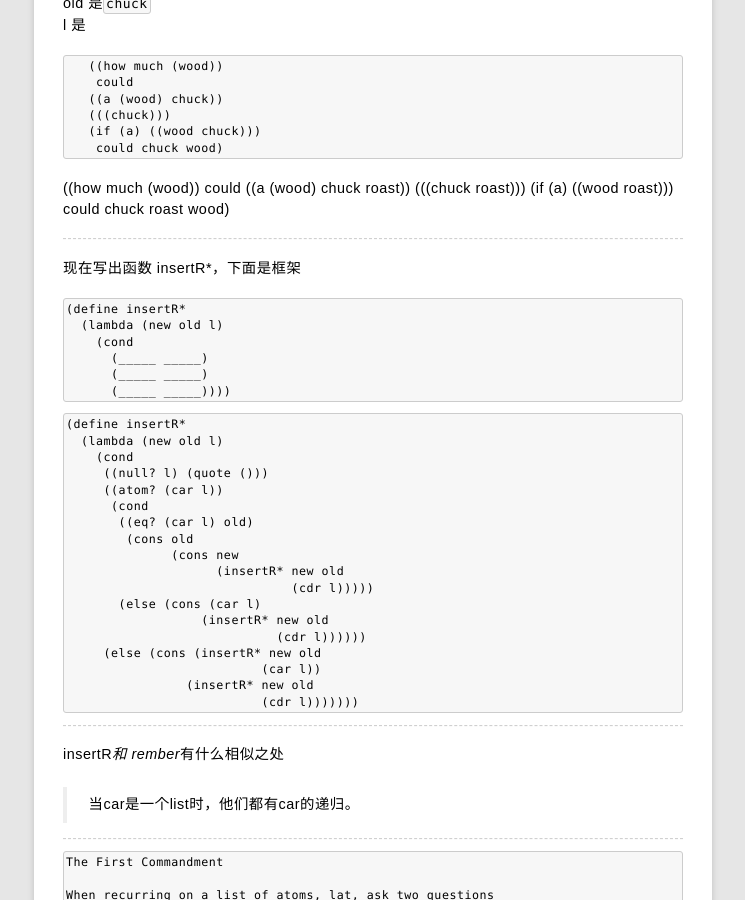
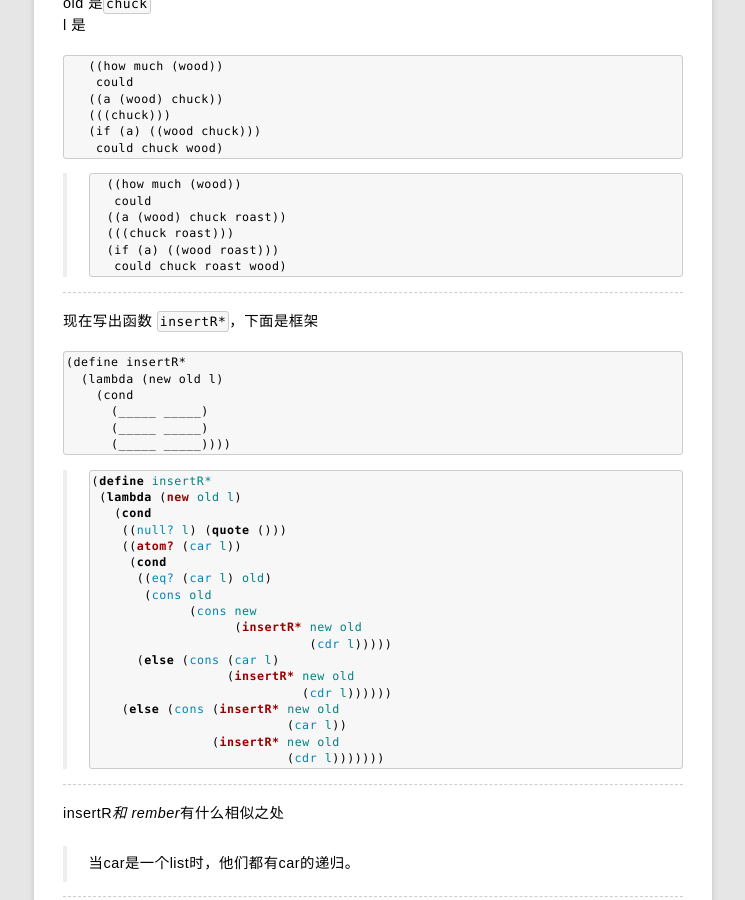
Before and after one commit to rhuichao/uternet.github.io, a Jekyll site: the page built from TLS/05.md, in a window 1280 px wide and 900 px high, scrolled down 1380 px. Shown: the whole window, without its empty margins (267-1012 px from the left). Built offline with Jekyll 4.4.1, drawn with Linux system fonts in a browser that asks for light colours; some web fonts are replaced; Markdown is read by kramdown in place of the engine named in the settings; some of the changed lines change nothing that is shown.

Commit message:
new document posted

````diff
--- a/TLS/05.md
+++ b/TLS/05.md
@@ -91,16 +91,18 @@
     could chuck wood)
 ```
 
-   ((how much (wood))
-    could
-   ((a (wood) chuck roast))
-   (((chuck roast)))
-   (if (a) ((wood roast)))
-    could chuck roast wood)
+>```
+>   ((how much (wood))
+>    could
+>   ((a (wood) chuck roast))
+>   (((chuck roast)))
+>   (if (a) ((wood roast)))
+>    could chuck roast wood)
+>```
 
 ------------------
 
-现在写出函数 insertR*，下面是框架
+现在写出函数 `insertR*`，下面是框架
 
 ```
 (define insertR*
@@ -111,26 +113,26 @@
       (_____ _____))))
 ```
 
-```
-(define insertR*
-  (lambda (new old l)
-    (cond
-     ((null? l) (quote ()))
-     ((atom? (car l))
-      (cond
-       ((eq? (car l) old)
-        (cons old
-              (cons new
-                    (insertR* new old
-                              (cdr l)))))
-       (else (cons (car l)
-                  (insertR* new old
-                            (cdr l))))))
-     (else (cons (insertR* new old
-                          (car l))
-                (insertR* new old
-                          (cdr l)))))))
-```
+>```scheme
+>(define insertR*
+>  (lambda (new old l)
+>    (cond
+>     ((null? l) (quote ()))
+>     ((atom? (car l))
+>      (cond
+>       ((eq? (car l) old)
+>        (cons old
+>              (cons new
+>                    (insertR* new old
+>                              (cdr l)))))
+>       (else (cons (car l)
+>                   (insertR* new old
+>                             (cdr l))))))
+>     (else (cons (insertR* new old
+>                           (car l))
+>                 (insertR* new old
+>                           (cdr l)))))))
+>```
 
 ------------------
 
````
